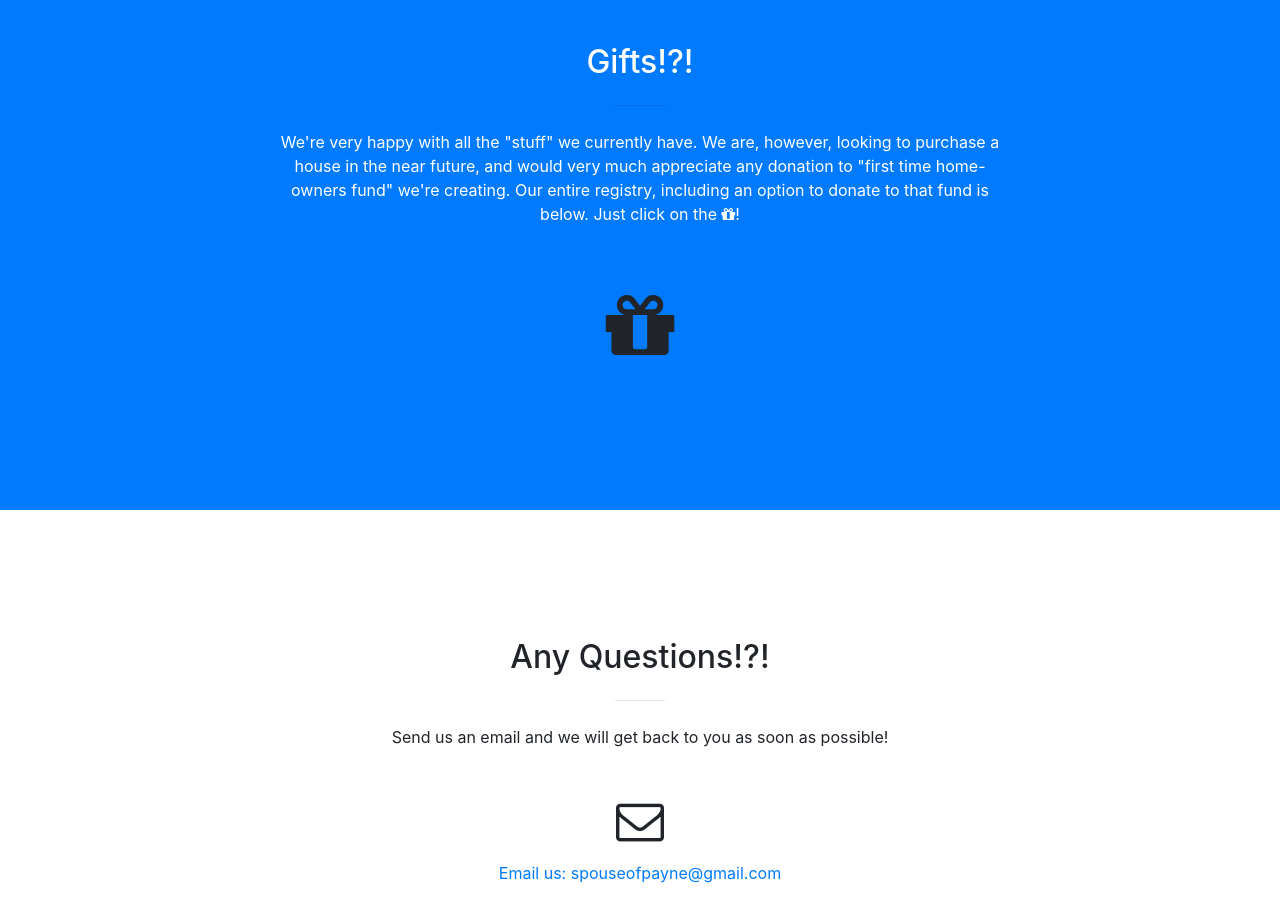
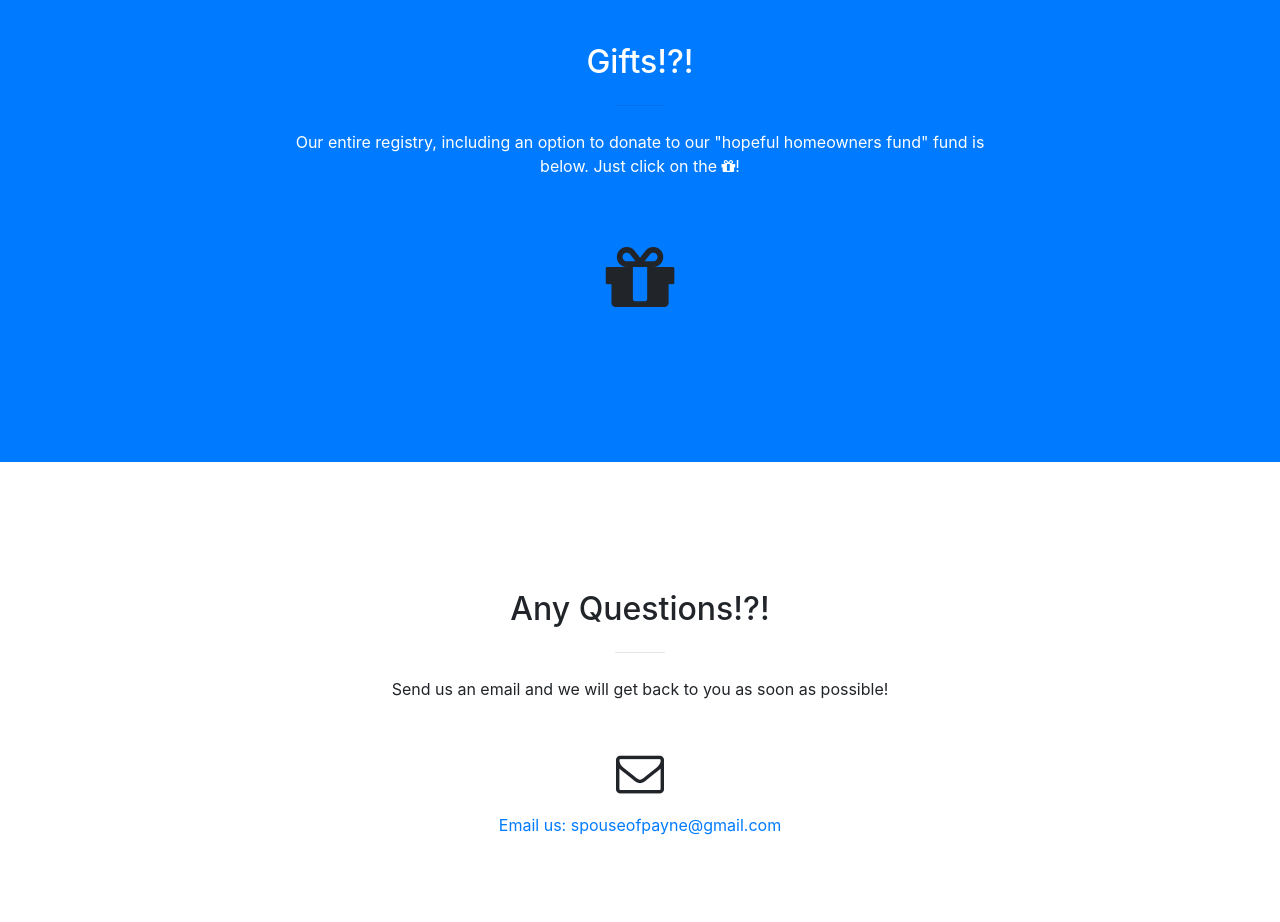
Before and after one commit to payne-chris-r/payne-chris-r.github.io, a website with bundled scripts: page index.html in a window 1280 px wide. Shown: the part 4680-5602 px from the top of the page. Built offline with nearby package versions, Linux system fonts and the light colour scheme.

```diff
--- a/index.html
+++ b/index.html
@@ -333,11 +333,9 @@
             <h2 class="section-heading">Gifts!?!</h2>
             <hr class="my-4">
             <p class="mb-5">
-              We're very happy with all the "stuff"
-              we currently have. We are, however, looking to purchase a house in
-              the near future, and would very much appreciate any donation to
-              "first time home-owners fund" we're creating. Our entire registry,
-              including an option to donate to that fund is below. Just click on
+              Our entire registry,
+              including an option to donate to our "hopeful homeowners fund"
+              fund is below. Just click on
               the <i class="fa fa-gift mb-3 sr-contact"></i>!
             </p>
           </div>
```
